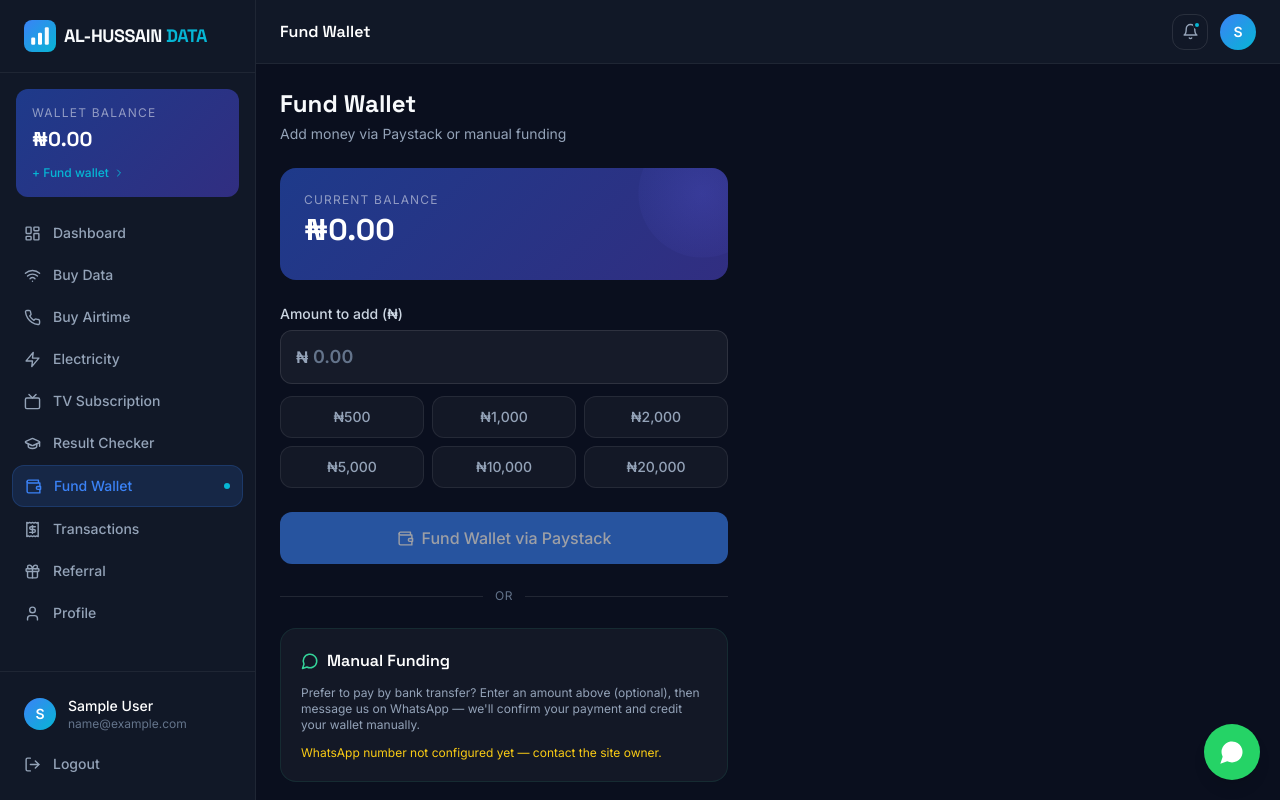
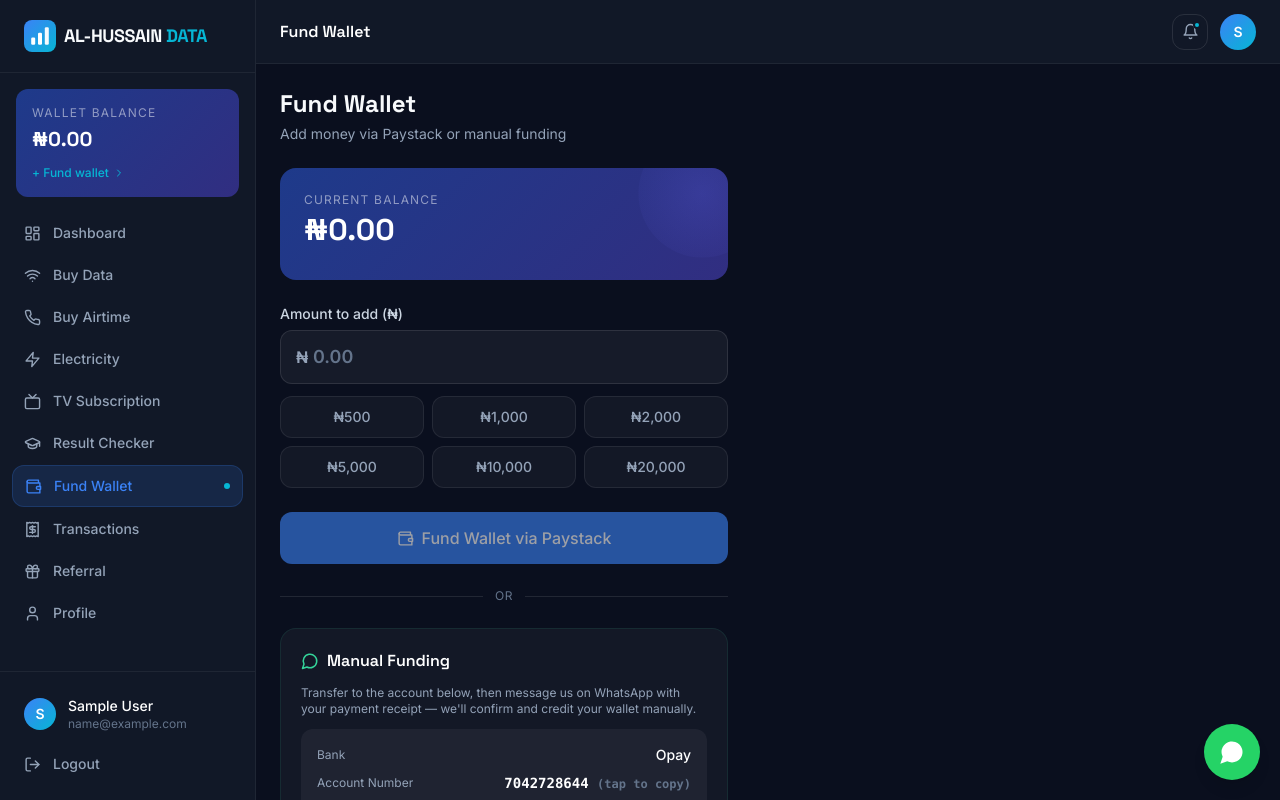
Before and after one commit to alhussain1514/alhussain-data, a React (Vite) app in the folder alhussain-data/: page /dashboard/fund-wallet in a window 1280 px wide. Built offline with nearby package versions, Linux system fonts and the light colour scheme; sample sign-in values are in the browser's storage.

Commit message:
Add bank account details to manual funding

```diff
--- a/alhussain-data/src/pages/FundWallet.jsx
+++ b/alhussain-data/src/pages/FundWallet.jsx
@@ -7,6 +7,9 @@ import { useAuth } from '../context/AuthContext'
 
 const QUICK_AMOUNTS = [500, 1000, 2000, 5000, 10000, 20000]
 const ADMIN_WHATSAPP = import.meta.env.VITE_ADMIN_WHATSAPP || ''
+const BANK_NAME = import.meta.env.VITE_BANK_NAME || 'Opay'
+const BANK_ACCOUNT_NUMBER = import.meta.env.VITE_BANK_ACCOUNT_NUMBER || '7042728644'
+const BANK_ACCOUNT_NAME = import.meta.env.VITE_BANK_ACCOUNT_NAME || 'HUSSAIN UMAR ADAM'
 
 export default function FundWallet() {
   const { user, updateUser } = useAuth()
@@ -37,8 +40,13 @@ export default function FundWallet() {
   const whatsappLink = () => {
     const amt = parseFloat(amount)
     const amountLine = amt > 0 ? `\nAmount: ${formatNaira(amt)}` : ''
-    const message = `Hello, I'd like to fund my wallet manually.\nName: ${user?.name || ''}\nPhone: ${user?.phone || ''}${amountLine}`
+    const message = `Hello, I've made a bank transfer and would like my wallet funded manually.\nName: ${user?.name || ''}\nPhone: ${user?.phone || ''}${amountLine}\n\n(Attaching my payment receipt below)`
     return `https://wa.me/${ADMIN_WHATSAPP}?text=${encodeURIComponent(message)}`
+  }
+
+  const copyAccountNumber = () => {
+    navigator.clipboard.writeText(BANK_ACCOUNT_NUMBER)
+    toast.success('Account number copied!')
   }
 
   return (
@@ -118,8 +126,30 @@ export default function FundWallet() {
           <p className="font-display font-semibold text-white">Manual Funding</p>
         </div>
         <p className="text-xs text-slate-400">
-          Prefer to pay by bank transfer? Enter an amount above (optional), then message us on WhatsApp — we'll confirm your payment and credit your wallet manually.
+          Transfer to the account below, then message us on WhatsApp with your payment receipt — we'll confirm and credit your wallet manually.
         </p>
+
+        <div className="bg-white/5 rounded-xl p-4 space-y-2">
+          <div className="flex justify-between items-center">
+            <span className="text-xs text-slate-400">Bank</span>
+            <span className="text-sm text-white font-medium">{BANK_NAME}</span>
+          </div>
+          <div className="flex justify-between items-center">
+            <span className="text-xs text-slate-400">Account Number</span>
+            <button onClick={copyAccountNumber} className="text-sm text-white font-mono font-bold hover:text-brand-cyan transition-colors">
+              {BANK_ACCOUNT_NUMBER} <span className="text-xs text-slate-500">(tap to copy)</span>
+            </button>
+          </div>
+          <div className="flex justify-between items-center">
+            <span className="text-xs text-slate-400">Account Name</span>
+            <span className="text-sm text-white font-medium">{BANK_ACCOUNT_NAME}</span>
+          </div>
+        </div>
+
+        <p className="text-xs text-slate-500">
+          After transferring, tap below to send us your receipt/screenshot on WhatsApp — include your name, phone number, and amount sent.
+        </p>
+
         {ADMIN_WHATSAPP ? (
           <a href={whatsappLink()} target="_blank" rel="noopener noreferrer"
             className="btn-primary w-full justify-center gap-2 py-3"
```
